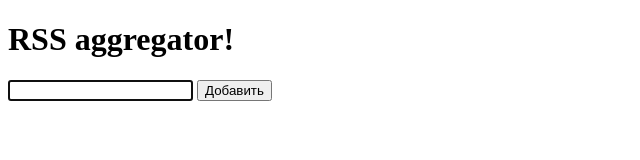
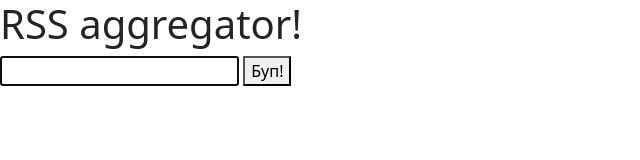
Before and after one commit to tigp/frontend-project-lvl3, a website built with webpack: page index.html in a window 1280 px wide. Shown: the whole page, without its empty margins (0-640 px from the left). Built offline with nearby package versions, Linux system fonts and the light colour scheme.

Commit message:
tried to connect bootstrap

```diff
--- a/index.html
+++ b/index.html
@@ -1,17 +1,17 @@
 <!DOCTYPE html>
 <html lang="ru">
     <head>
-        <meta charset="utf-8">
+        <meta charset="UTF-8">
         <meta name="viewport" content="width=device-width,initial-scale=1,shrink-to-fit=no">
         <title>RSS aggregator</title>
-        <script defer="defer" src="main.js"></script>
+        <script defer="defer" src="/src/index.js"></script>
     </head>
     <body>
         <h1>RSS aggregator!</h1>
         <form>
             <label for="url-input">
                 <input id="url-input" type="text" autofocus="" required="" name="url">
-                <button type="submit">Добавить</button>
+                <button type="submit">Буп!</button>
             </label>
         </form>
     </body>
--- a/src/index.js
+++ b/src/index.js
@@ -1 +1,2 @@
-console.log('Hello World!');
+import 'bootstrap';
+import 'bootstrap/dist/css/bootstrap.min.css';
```
